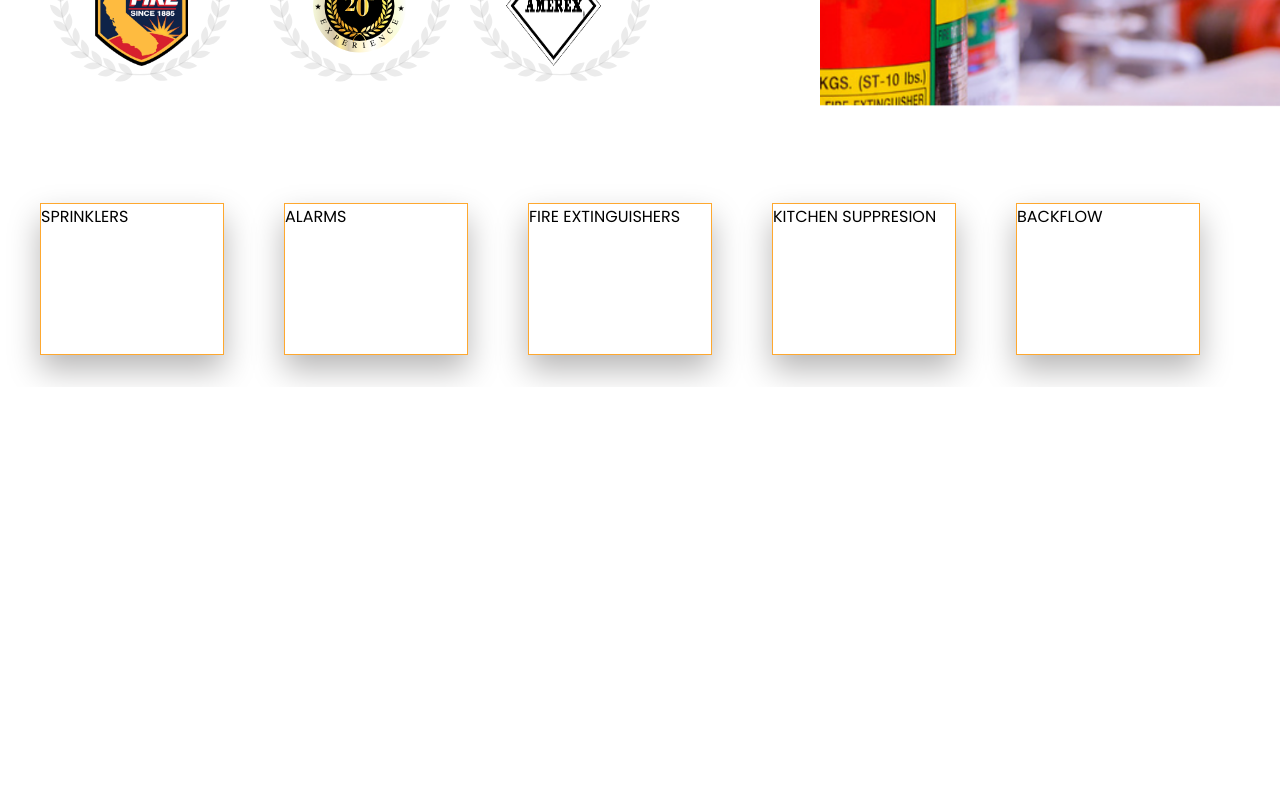
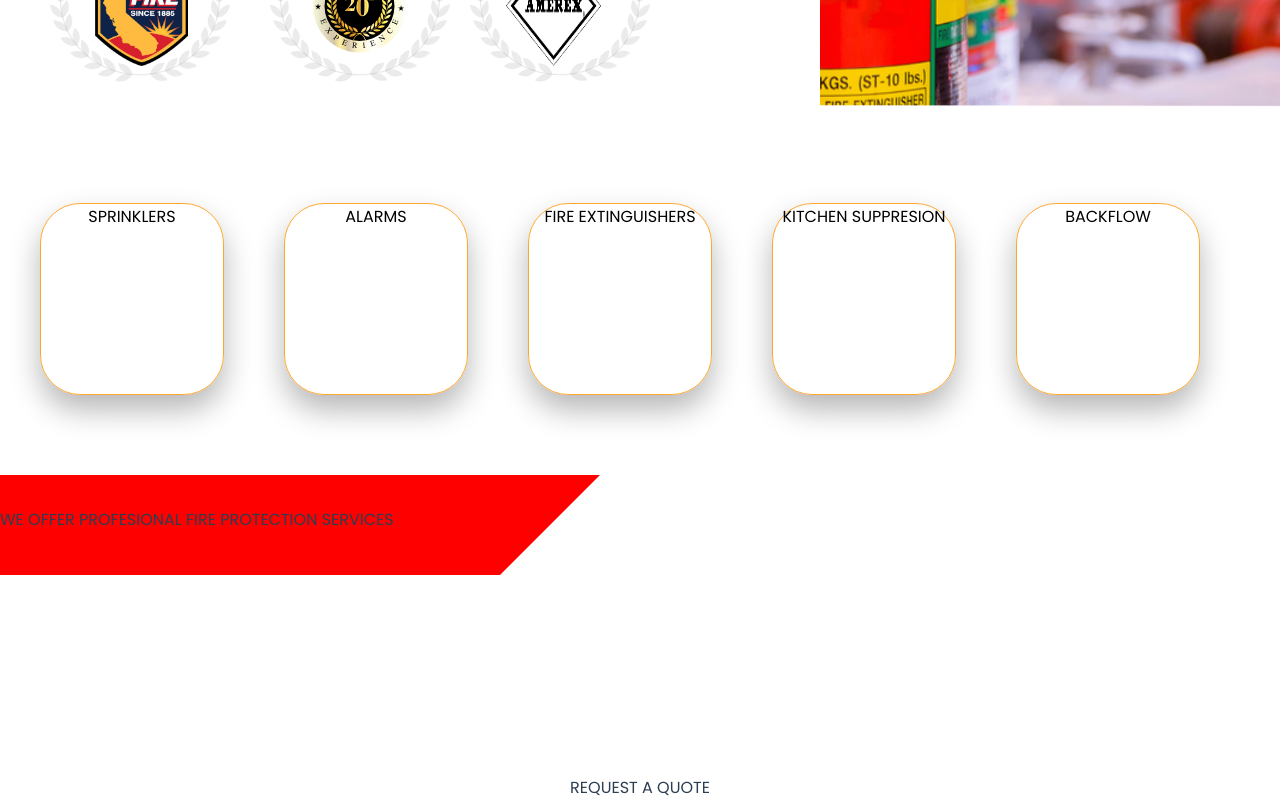
Before and after one commit to GavPierce/FirePro, a Vue app: page / in a window 1280 px wide. Shown: the part 674-1474 px from the top of the page. Before the commit the page ends 1061 px from the top, so only its background shows below. Built offline with nearby package versions, Linux system fonts and the light colour scheme.

Commit message:
feat box offer

```diff
--- a/src/pages/Home.vue
+++ b/src/pages/Home.vue
@@ -31,6 +31,13 @@
       <div class="offer3">FIRE EXTINGUISHERS</div>
       <div class="offer4">KITCHEN SUPPRESION</div>
       <div class="offer5">BACKFLOW</div>
+    </div>
+    <div class="boxoffer">
+      <div class="rectangule">
+        <p>WE OFFER PROFESIONAL FIRE PROTECTION SERVICES</p>
+      </div>
+
+      <div class="triangle">REQUEST A QUOTE</div>
     </div>
   </div>
 </template>
@@ -145,46 +152,65 @@ export default {
   display: flex;
   position: relative;
   margin-right: 80px;
-  text-align: left;
+  text-align: inherit;
   background: white;
   color: #000000;
-  margin-bottom: 2em;
+  margin-bottom: 1em;
 }
 .offer1 {
   width: 230px;
-  height: 150px;
+  height: 190px;
   margin-left: 40px;
   border: solid 1px #fea82f;
   box-shadow: 0px 15px 30px #b8b7b7;
+  border-radius: 40px;
 }
 .offer2 {
   width: 230px;
-  height: 150px;
+  height: 190px;
   margin-left: 60px;
   border: solid 1px #fea82f;
   box-shadow: 0px 15px 30px #b8b7b7;
+  border-radius: 40px;
 }
 .offer3 {
   width: 230px;
-  height: 150px;
+  height: 190px;
   margin-left: 60px;
   border: solid 1px #fea82f;
   box-shadow: 0px 15px 30px #b8b7b7;
+  border-radius: 40px;
 }
 
 .offer4 {
   width: 230px;
-  height: 150px;
+  height: 190px;
   margin-left: 60px;
   border: solid 1px #fea82f;
   box-shadow: 0px 15px 30px #b8b7b7;
+  border-radius: 40px;
 }
 
 .offer5 {
   width: 230px;
-  height: 150px;
+  height: 190px;
   margin-left: 60px;
   border: solid 1px #fea82f;
   box-shadow: 0px 15px 30px #b8b7b7;
+  border-radius: 40px;
+}
+.boxoffer {
+  position: relative;
+  margin-top: 5em;
+}
+.rectangule {
+  width: 500px;
+  height: 200px;
+  border-top: 100px solid red;
+  border-right: 100px solid transparent;
+}
+.rectangule p {
+  position: absolute;
+  top: 1em;
 }
 </style>
```
